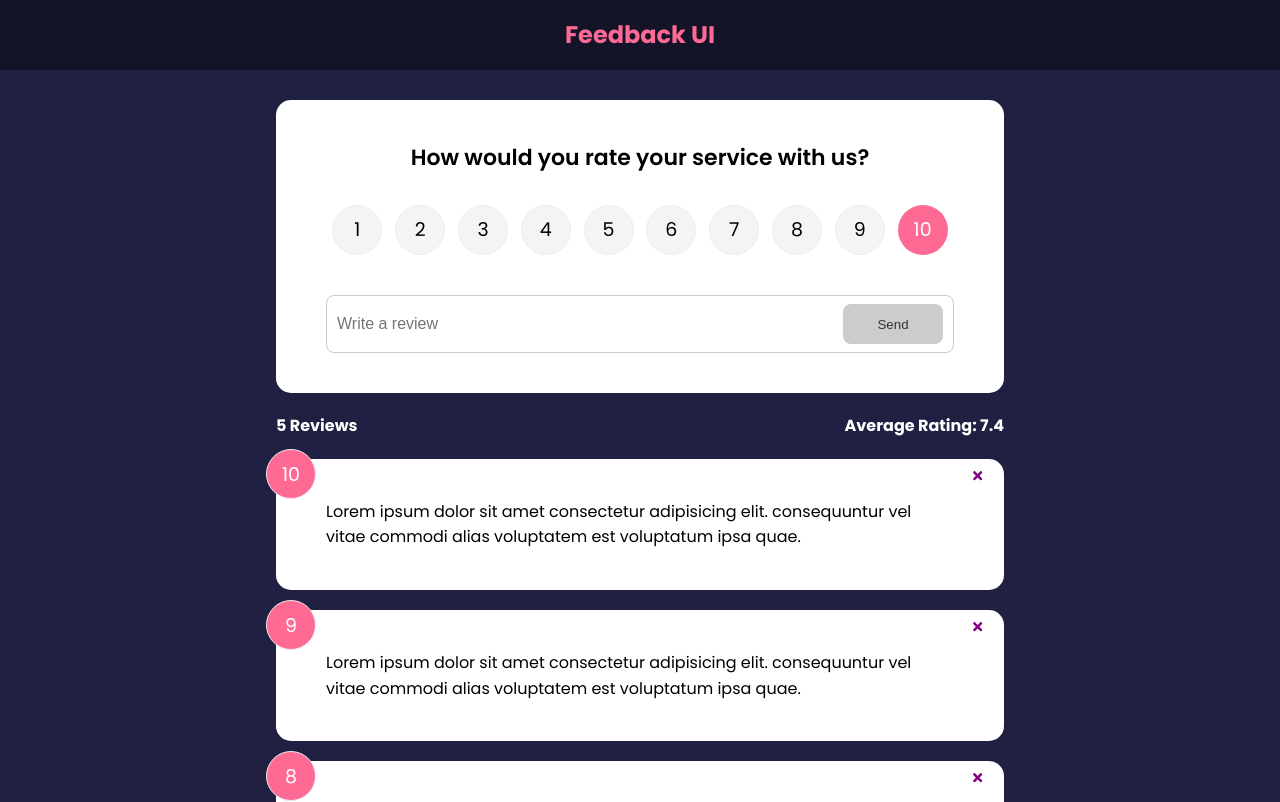
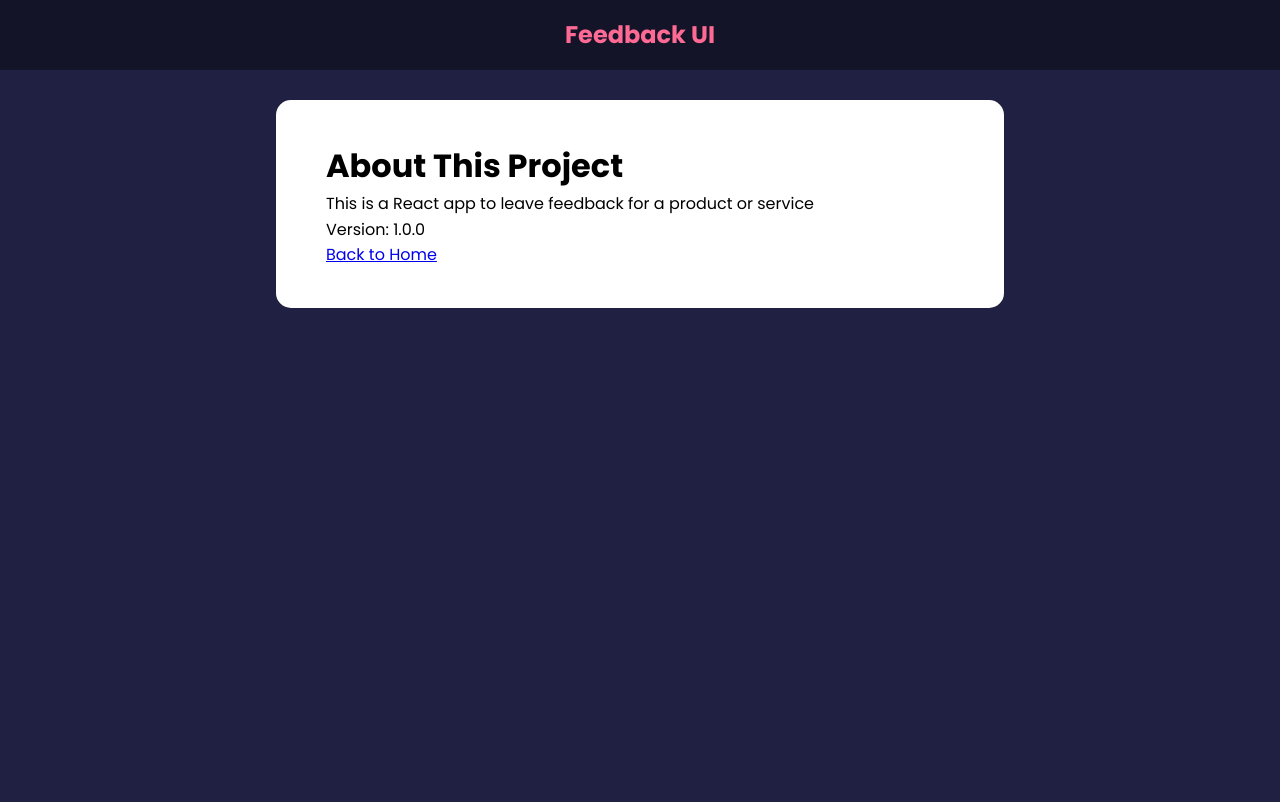
Before and after one commit to emcknight/feedback-app, a React (Create React App) app: page /about in a window 1280 px wide. Shown: the top 802 px of the page. Built offline with nearby package versions, Linux system fonts and the light colour scheme.

Commit message:
Creation of routes and about page

```diff
--- a/package.json
+++ b/package.json
@@ -10,6 +10,7 @@
     "react": "^18.2.0",
     "react-dom": "^18.2.0",
     "react-icons": "^4.11.0",
+    "react-router-dom": "^6.16.0",
     "react-scripts": "^5.0.1",
     "uuid": "^9.0.1",
     "web-vitals": "^2.1.4"
--- a/src/App.js
+++ b/src/App.js
@@ -1,10 +1,12 @@
 import { useState } from "react"
+import { v4 as uuidv4 } from 'uuid'
+import { BrowserRouter as Router, Route, Routes } from 'react-router-dom'
 import Header from "./components/Header"
 import FeedbackData from "./data/FeedbackData"
 import FeedbackList from "./components/FeedbackList"
 import FeedbackStats from "./components/FeedbackStats"
 import FeedbackForm from "./components/FeedbackForm"
-import { v4 as uuidv4 } from 'uuid'
+import AboutPage from "./components/pages/AboutPage"
 
 function App(){
     const [feedback, setFeedback] = useState(FeedbackData)
@@ -20,18 +22,23 @@
     }
 
     return(
-        <>
+        <Router>
             <Header  />
-
             <div className="container">
-                <FeedbackForm handleAdd={addFeedback} />
-                <FeedbackStats feedback={feedback}/>
-                <FeedbackList
-                    feedback={feedback}
-                    handleDelete={deleteFeedback}
-                />
+                <Routes>
+                    <Route exact path='/'
+                        element={
+                            <>
+                                <FeedbackForm handleAdd={addFeedback} />
+                                <FeedbackStats feedback={feedback}/>
+                                <FeedbackList feedback={feedback} handleDelete={deleteFeedback}/>
+                            </>
+                        }
+                    />
+                    <Route path='/about' element={<AboutPage/>}/>
+                </Routes>
             </div>
-        </>
+        </Router>
     )
 }
 
--- /dev/null
+++ b/src/components/pages/AboutPage.jsx
@@ -0,0 +1,17 @@
+import Card from "../shared/Card"
+
+function AboutPage() {
+  return (
+    <Card>
+      <h1>About This Project</h1>
+      <p>This is a React app to leave feedback for a product or service</p>
+      <p>Version: 1.0.0</p>
+
+      <p>
+        <a href="/">Back to Home</a>
+      </p>
+    </Card>
+  )
+}
+
+export default AboutPage
```
Also changed, not shown: 1 other file (tests, documents, lock files or other folders).
